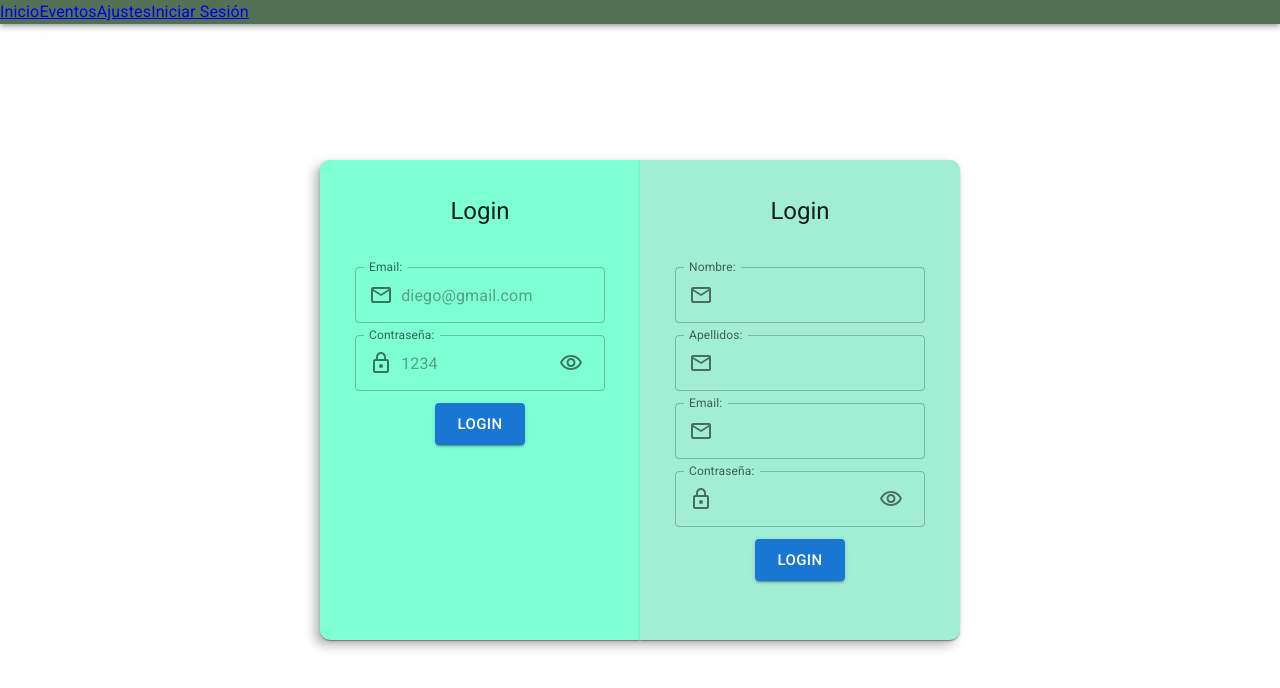
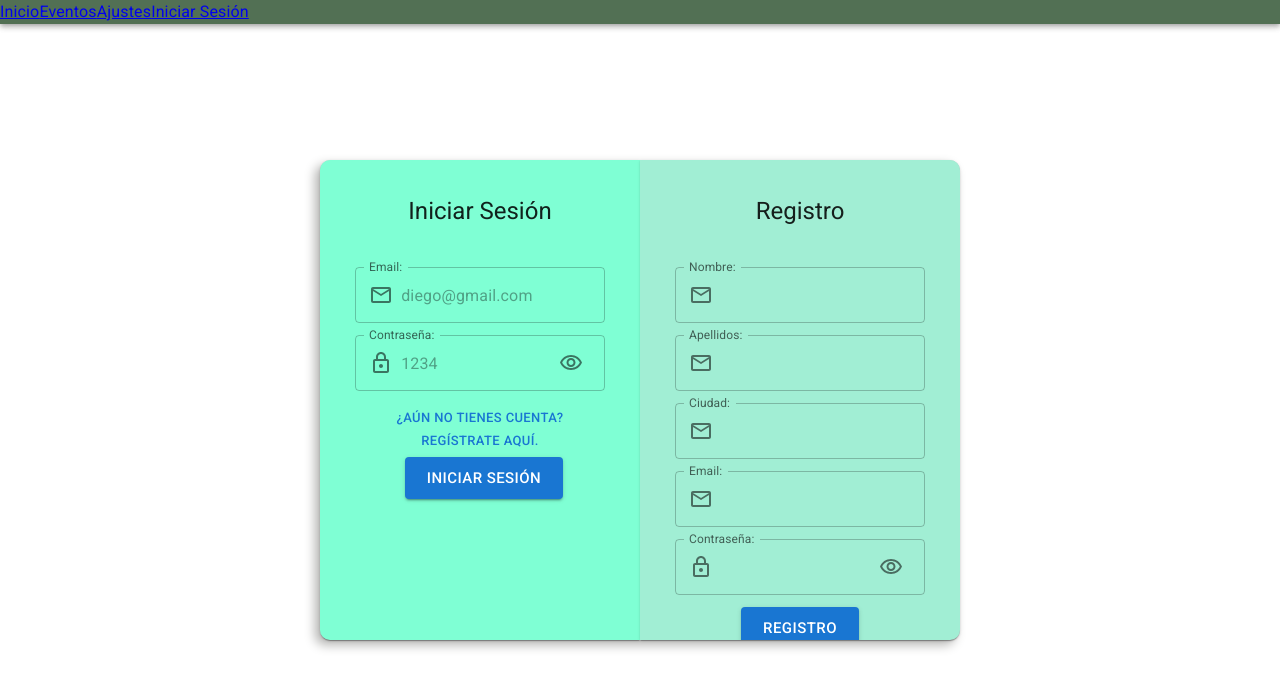
Before and after one commit to judifede/LudOhana, a React (Vite) app: page /login in a window 1280 px wide. Shown: the top 688 px of the page. Built offline with nearby package versions, Linux system fonts and the light colour scheme.

Commit message:
validations pending

```diff
--- a/src/Pages/Login/Login.jsx
+++ b/src/Pages/Login/Login.jsx
@@ -27,11 +27,28 @@ import { login } from '../../Services/auth'
 import { useNavigate } from 'react-router-dom'
 
 function Login() {
+
+
   const [isPassVisible, setIsPassVisible] = useState(false)
   const [email, setEmail] = useState('')
   const [password, setPassword] = useState('')
   const [errorMessage, setErrorMessage] = useState('')
   const navigate = useNavigate()
+
+  const handleEmailValidation = ()=>{
+    if(!email){
+      setErrorMessage("El email es requerido")
+    }else if(!isValidEmail){
+      setErrorMessage("El email no es valido")
+    }else{
+      setErrorMessage("")
+    }
+  }
+  const isValidEmail = (email)=>{
+    const emailRegexp = new RegExp(/[^@ \t\r\n]+@[^@ \t\r\n]+\.[^@ \t\r\n]+/);
+   return emailRegexp.test(email)
+
+  }
 
   const onLogin = async () => {
     try {
@@ -46,8 +63,8 @@ function Login() {
 
   return (
     <Box className="container" sx={{ borderRadius: '10px' }}>
-      <Card id="loginContainer" sx={{}}>
-        <CardHeader title="Login" sx={{ textAlign: 'center' }} />
+      <Card id="loginContainer" >
+        <CardHeader title="Iniciar Sesión" sx={{ textAlign: 'center' }} />
         <CardContent className="">
           <TextField
           onChange={(e)=>setEmail(e.target.value)}
@@ -101,24 +118,26 @@ function Login() {
               ),
             }}
           ></TextField>
-          <CardActions>
+          <CardActions sx={{display:'flex', flexDirection:'column'}}>
+
+          <Button variant="text" size='small'>¿Aún no tienes cuenta? Regístrate aquí.</Button>
             <Button
               size="large"
               color="primary"
               variant="contained"
-              sx={{ margin: 'auto' }}
               onClick={() => {
+                handleEmailValidation()
                 onLogin()
               }}
             >
-              Login
+              Iniciar Sesión
             </Button>
           </CardActions>
         </CardContent>
       </Card>
 
-      <Card id="registerContainer" sx={{}}>
-        <CardHeader title="Login" sx={{ textAlign: 'center' }} />
+      <Card id="registerContainer" >
+        <CardHeader title="Registro" sx={{ textAlign: 'center' }} />
         <CardContent className="">
           <TextField
             type="text"
@@ -139,6 +158,22 @@ function Login() {
           <TextField
             type="text"
             label="Apellidos:"
+            variant="outlined"
+            fullWidth={true}
+            margin="dense"
+            InputProps={{
+              startAdornment: (
+                <InputAdornment position="start">
+                  <Icon>
+                    <EmailOutlined />
+                  </Icon>
+                </InputAdornment>
+              ),
+            }}
+          ></TextField>
+          <TextField
+            type="text"
+            label="Ciudad:"
             variant="outlined"
             fullWidth={true}
             margin="dense"
@@ -207,7 +242,7 @@ function Login() {
               variant="contained"
               sx={{ margin: 'auto' }}
             >
-              Login
+              Registro
             </Button>
           </CardActions>
         </CardContent>
```
